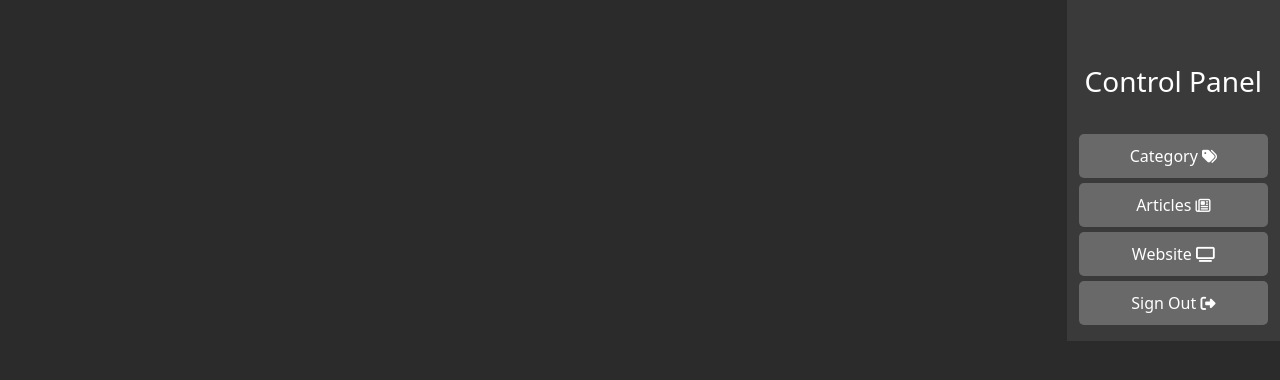
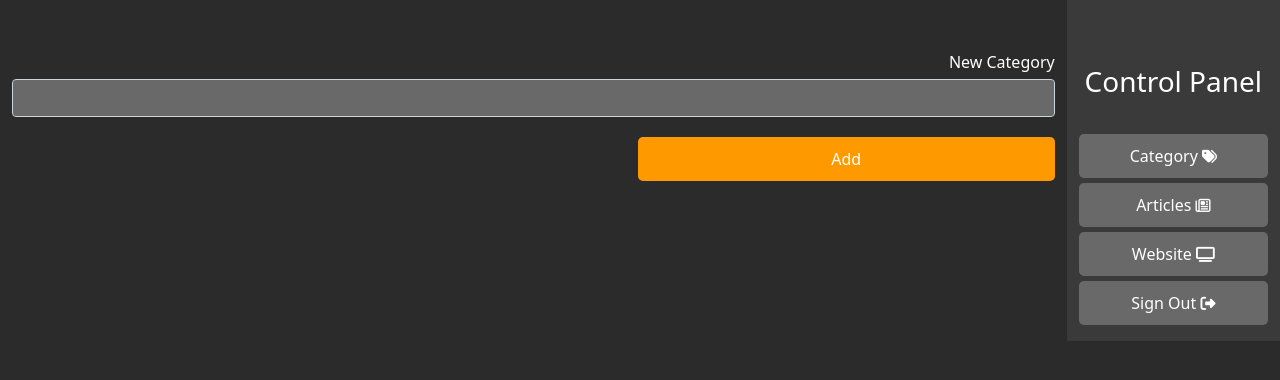
Before and after one commit to eslammongy/Php_Mysql_Blog, a PHP site: page /control_panel.html in a window 1280 px wide. Shown: the top 380 px of the page. Run offline with PHP 8.4, Linux system fonts and the light colour scheme; some libraries are stand-ins or nearby versions.

Commit message:
control panel ui step1

```diff
--- a/control_panel.html
+++ b/control_panel.html
@@ -55,7 +55,7 @@
                         </ul>
                         <!-- collapse -->
                         <li>
-                            <a href="">
+                            <a href="index.html">
                                 <span><i class="fa-solid fa-tv"></i></span>
                                 <span>Website</span>
                             </a>
@@ -68,7 +68,17 @@
                         </li>
                     </ul>
                 </div>
-                <div class="col-md-10"></div>
+                <div class="col-md-10" id="main-area">
+                    <div class="add-new-category">
+                        <form action="">
+                            <div class="form-group">
+                                <label for="category">New Category</label>
+                                <input type="text" name="category" class="form-control">
+                            </div>
+                            <button class="btn-custom">Add</button>
+                        </form>
+                    </div>
+                </div>
             </div>
         </div>
     </div>
--- a/css/dashboard.css
+++ b/css/dashboard.css
@@ -33,6 +33,12 @@ body {
     text-decoration: none;
     border-radius: 5px;
     text-align: center;
+    transition: 0.5s ease-in-out;
+}
+
+#right-area ul li:hover {
+    transform: scale(0.9, 0.9);
+    background-color: var(--text-color);
 }
 
 #right-area ul li a {
@@ -47,3 +53,26 @@ body {
 #right-area #navbarNav li {
     background-color: #5c5b5b;
 }
+
+.add-new-category {
+    margin-top: 50px;
+}
+
+.add-new-category label {
+    margin-bottom: 5px;
+    color: white;
+}
+
+.add-new-category input {
+    background-color: var(--component-color);
+}
+
+.btn-custom {
+    width: 40%;
+    background-color: var(--text-color);
+    color: white;
+    margin: 20px 0;
+    padding: 10px;
+    border-radius: 5px;
+    border: none;
+}
```
